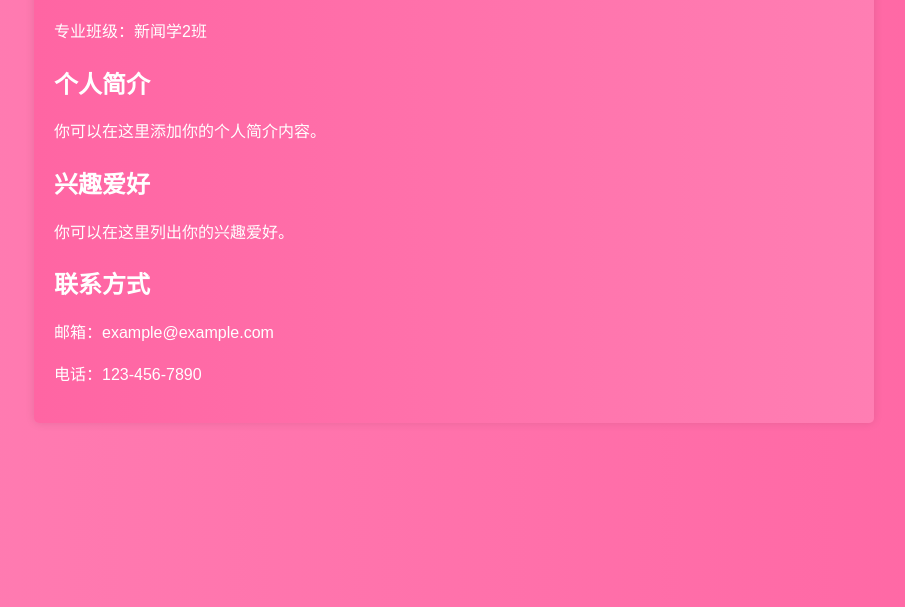
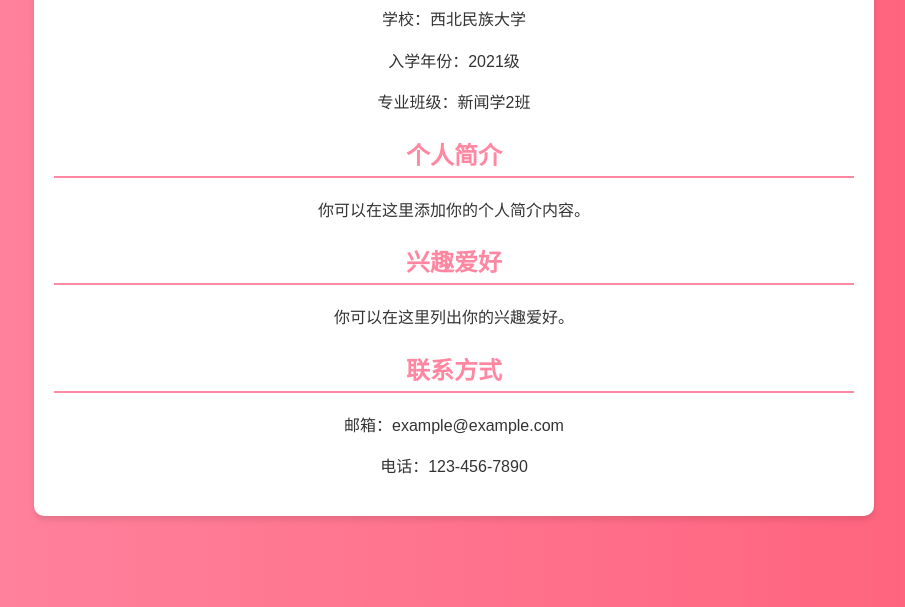
Before and after one commit to ayzatyh/317, a plain HTML site: page index.html in a window 1280 px wide. Shown: the part 193-800 px from the top of the page, without its empty margins (186-1091 px from the left). Drawn offline with Linux system fonts and the light colour scheme.

Commit message:
Update index.html

```diff
--- a/index.html
+++ b/index.html
@@ -6,24 +6,35 @@
 <title>艾依扎提的个人页面</title>
 <style>
     body {
-        font-family: Arial, sans-serif;
-        background: linear-gradient(to right, #ff7eb3, #ff65a3);
+        font-family: 'Arial', sans-serif;
+        background: linear-gradient(to right, #ff87a2, #ff5e78);
         margin: 0;
         padding: 0;
+        display: flex;
+        justify-content: center;
+        align-items: center;
+        height: 100vh;
     }
     .container {
+        width: 80%;
         max-width: 800px;
-        margin: 20px auto;
         padding: 20px;
-        background: linear-gradient(to right, #ff65a3, #ff7eb3);
-        border-radius: 5px;
-        box-shadow: 0 0 10px rgba(0, 0, 0, 0.1);
-        color: #fff;
+        background: #fff;
+        border-radius: 10px;
+        box-shadow: 0 4px 6px rgba(0, 0, 0, 0.1);
+        text-align: center;
     }
     h1 {
-        text-align: center;
+        color: #ff5e78;
+    }
+    h2 {
+        color: #ff87a2;
+        border-bottom: 2px solid #ff87a2;
+        padding-bottom: 5px;
+        margin-top: 20px;
     }
     p {
+        color: #333;
         line-height: 1.6;
     }
 </style>
```
